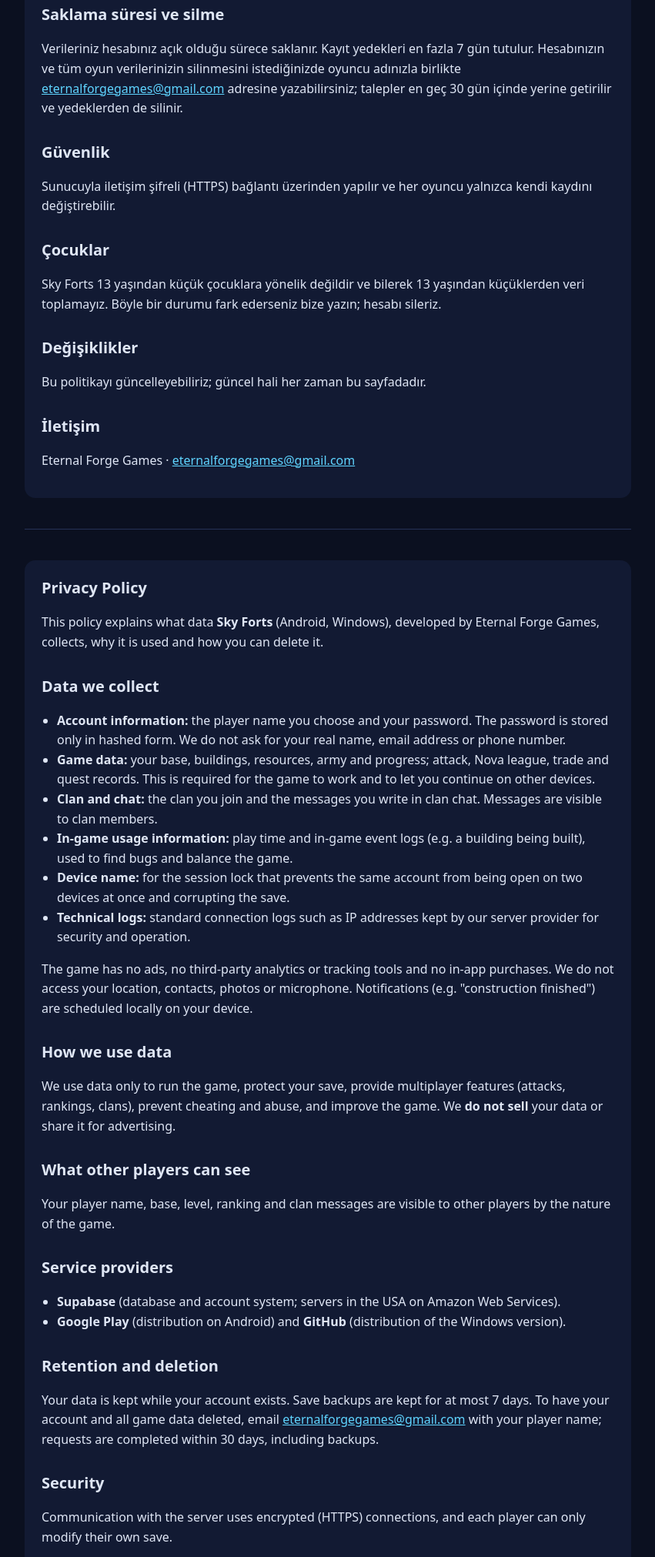
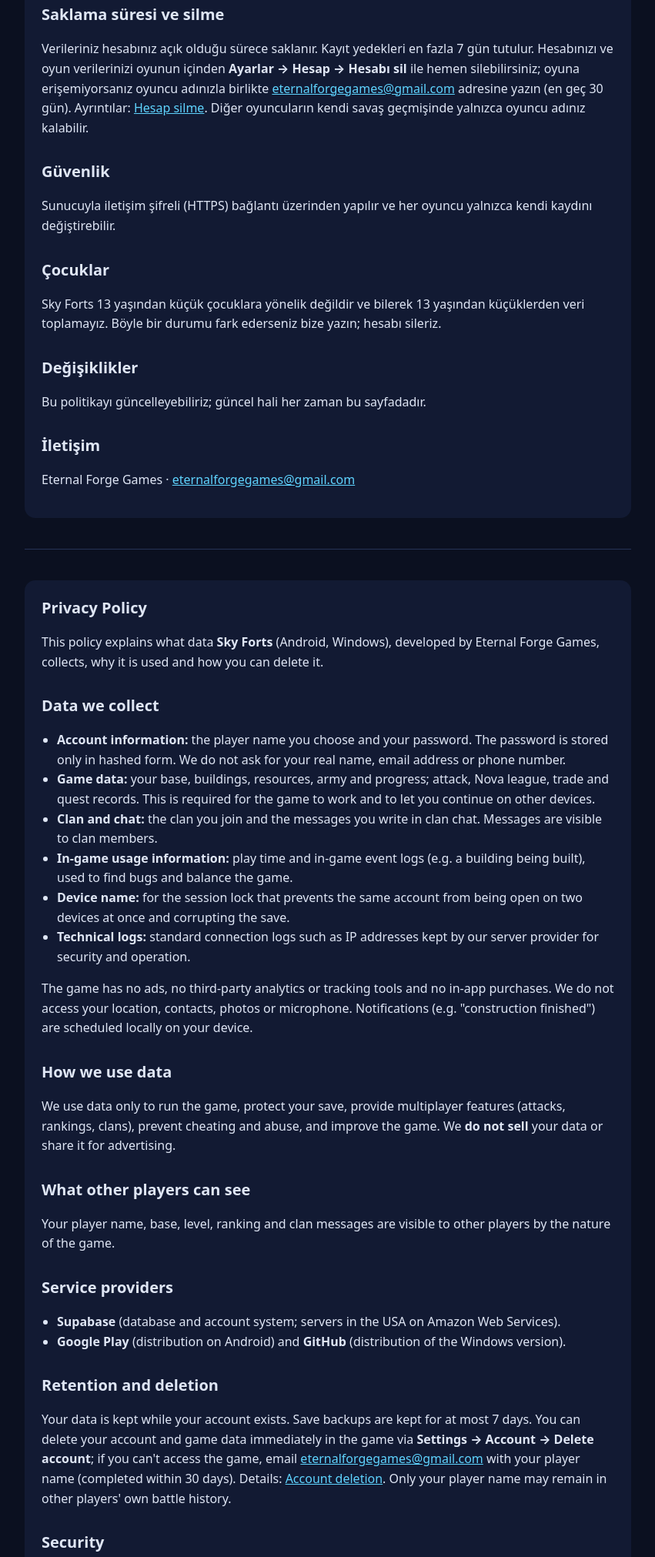
Before and after one commit to alihaktanaras-collab/skyforts-indir, a plain HTML site: page gizlilik/index.html in a window 1280 px wide. Shown: the part 1158-3181 px from the top of the page at 77% size, without its empty margins (214-1065 px from the left). Drawn offline with Linux system fonts and the light colour scheme.

Commit message:
Hesap silme sayfasi

```diff
--- a/gizlilik/index.html
+++ b/gizlilik/index.html
@@ -51,7 +51,7 @@
 </ul>
 
 <h2>Saklama süresi ve silme</h2>
-<p>Verileriniz hesabınız açık olduğu sürece saklanır. Kayıt yedekleri en fazla 7 gün tutulur. Hesabınızın ve tüm oyun verilerinizin silinmesini istediğinizde oyuncu adınızla birlikte <a href="mailto:eternalforgegames@gmail.com">eternalforgegames@gmail.com</a> adresine yazabilirsiniz; talepler en geç 30 gün içinde yerine getirilir ve yedeklerden de silinir.</p>
+<p>Verileriniz hesabınız açık olduğu sürece saklanır. Kayıt yedekleri en fazla 7 gün tutulur. Hesabınızı ve oyun verilerinizi oyunun içinden <b>Ayarlar → Hesap → Hesabı sil</b> ile hemen silebilirsiniz; oyuna erişemiyorsanız oyuncu adınızla birlikte <a href="mailto:eternalforgegames@gmail.com">eternalforgegames@gmail.com</a> adresine yazın (en geç 30 gün). Ayrıntılar: <a href="../hesap-silme/">Hesap silme</a>. Diğer oyuncuların kendi savaş geçmişinde yalnızca oyuncu adınız kalabilir.</p>
 
 <h2>Güvenlik</h2>
 <p>Sunucuyla iletişim şifreli (HTTPS) bağlantı üzerinden yapılır ve her oyuncu yalnızca kendi kaydını değiştirebilir.</p>
@@ -96,7 +96,7 @@
 </ul>
 
 <h2>Retention and deletion</h2>
-<p>Your data is kept while your account exists. Save backups are kept for at most 7 days. To have your account and all game data deleted, email <a href="mailto:eternalforgegames@gmail.com">eternalforgegames@gmail.com</a> with your player name; requests are completed within 30 days, including backups.</p>
+<p>Your data is kept while your account exists. Save backups are kept for at most 7 days. You can delete your account and game data immediately in the game via <b>Settings → Account → Delete account</b>; if you can't access the game, email <a href="mailto:eternalforgegames@gmail.com">eternalforgegames@gmail.com</a> with your player name (completed within 30 days). Details: <a href="../hesap-silme/">Account deletion</a>. Only your player name may remain in other players' own battle history.</p>
 
 <h2>Security</h2>
 <p>Communication with the server uses encrypted (HTTPS) connections, and each player can only modify their own save.</p>
```
